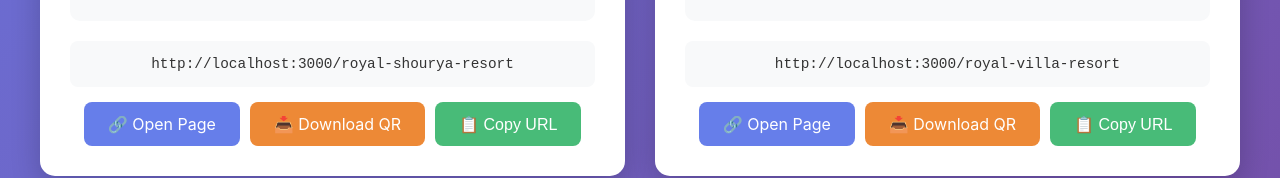
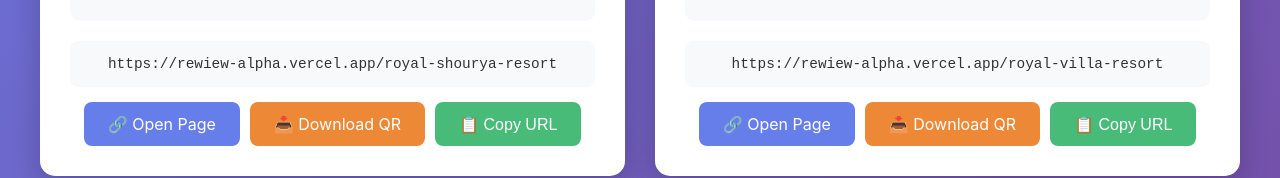
Before and after one commit to altergateprojects/review-generator, a website: page qr-codes/qr-codes.html in a window 1280 px wide. Shown: the part 1061-1239 px from the top of the page. Drawn offline with Linux system fonts and the light colour scheme.

Commit message:
Update vercel.json for business routes and regenerate QR codes with production URL

```diff
--- a/generate-qr-codes.js
+++ b/generate-qr-codes.js
@@ -10,8 +10,8 @@ const path = require('path');
 const config = require('./config');
 
 // Base URL - UPDATE THIS AFTER DEPLOYMENT
-const BASE_URL = 'http://localhost:3000'; // Change to production URL after deployment
-// const BASE_URL = 'https://your-domain.vercel.app'; // Production example
+const BASE_URL = 'https://rewiew-alpha.vercel.app'; // Production URL
+// const BASE_URL = 'http://localhost:3000'; // Local testing
 
 async function generateQRCodes() {
   console.log('🎨 Generating QR Codes for Business Review Pages...\n');
--- a/qr-codes/qr-codes.html
+++ b/qr-codes/qr-codes.html
@@ -224,17 +224,17 @@
                 </div>
 
                 <div class="url">
-                    http://localhost:3000/royal-shourya-resort
+                    https://rewiew-alpha.vercel.app/royal-shourya-resort
                 </div>
 
                 <div class="buttons">
-                    <a href="http://localhost:3000/royal-shourya-resort" target="_blank" class="btn btn-primary">
+                    <a href="https://rewiew-alpha.vercel.app/royal-shourya-resort" target="_blank" class="btn btn-primary">
                         🔗 Open Page
                     </a>
                     <a href="royal-shourya-resort-qr-code.png" download class="btn btn-download">
                         📥 Download QR
                     </a>
-                    <button onclick="copyUrl('http://localhost:3000/royal-shourya-resort')" class="btn btn-secondary">
+                    <button onclick="copyUrl('https://rewiew-alpha.vercel.app/royal-shourya-resort')" class="btn btn-secondary">
                         📋 Copy URL
                     </button>
                 </div>
@@ -251,17 +251,17 @@
                 </div>
 
                 <div class="url">
-                    http://localhost:3000/royal-villa-resort
+                    https://rewiew-alpha.vercel.app/royal-villa-resort
                 </div>
 
                 <div class="buttons">
-                    <a href="http://localhost:3000/royal-villa-resort" target="_blank" class="btn btn-primary">
+                    <a href="https://rewiew-alpha.vercel.app/royal-villa-resort" target="_blank" class="btn btn-primary">
                         🔗 Open Page
                     </a>
                     <a href="royal-villa-resort-qr-code.png" download class="btn btn-download">
                         📥 Download QR
                     </a>
-                    <button onclick="copyUrl('http://localhost:3000/royal-villa-resort')" class="btn btn-secondary">
+                    <button onclick="copyUrl('https://rewiew-alpha.vercel.app/royal-villa-resort')" class="btn btn-secondary">
                         📋 Copy URL
                     </button>
                 </div>
--- a/qr-codes/royal-shourya-resort-url.txt
+++ b/qr-codes/royal-shourya-resort-url.txt
@@ -1 +1 @@
-http://localhost:3000/royal-shourya-resort
+https://rewiew-alpha.vercel.app/royal-shourya-resort
--- a/qr-codes/royal-villa-resort-url.txt
+++ b/qr-codes/royal-villa-resort-url.txt
@@ -1 +1 @@
-http://localhost:3000/royal-villa-resort
+https://rewiew-alpha.vercel.app/royal-villa-resort
```
Also changed, not shown: qr-codes/royal-shourya-resort-qr-code.png, qr-codes/royal-villa-resort-qr-code.png, vercel.json.
